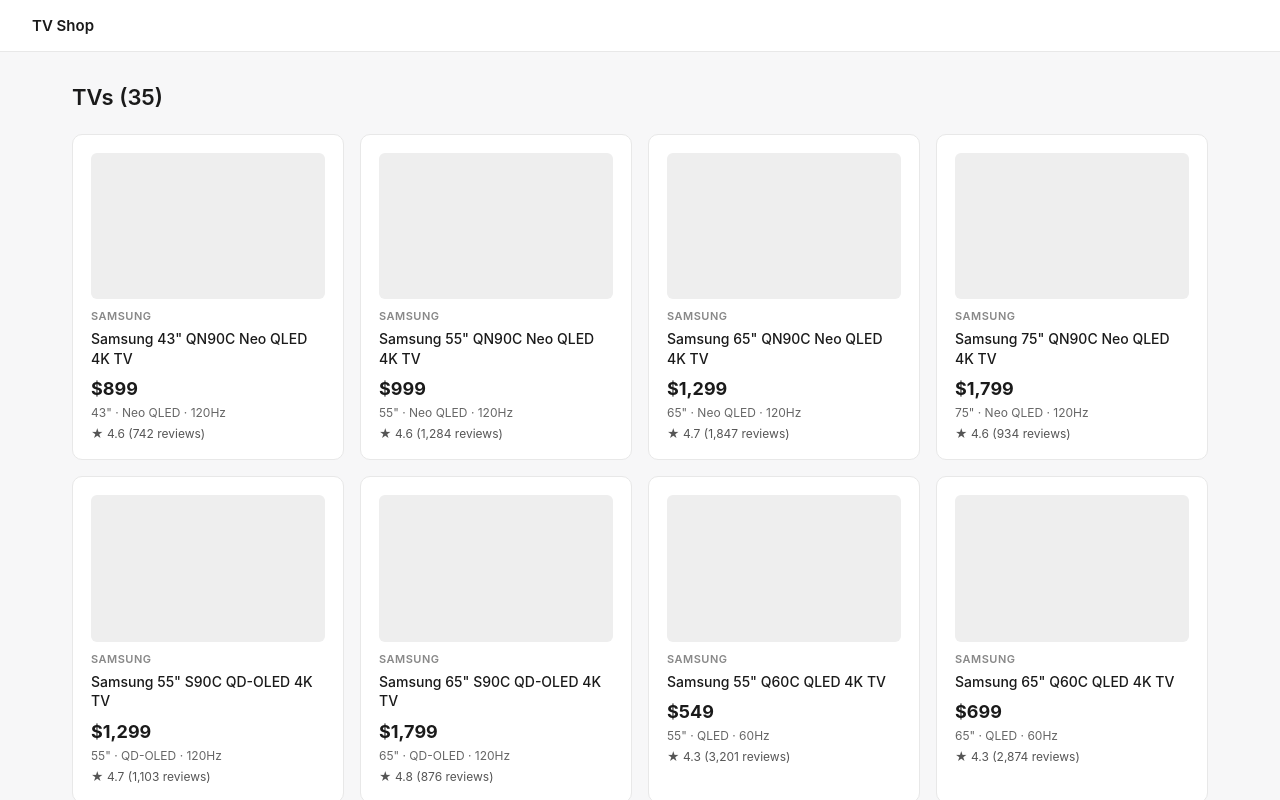
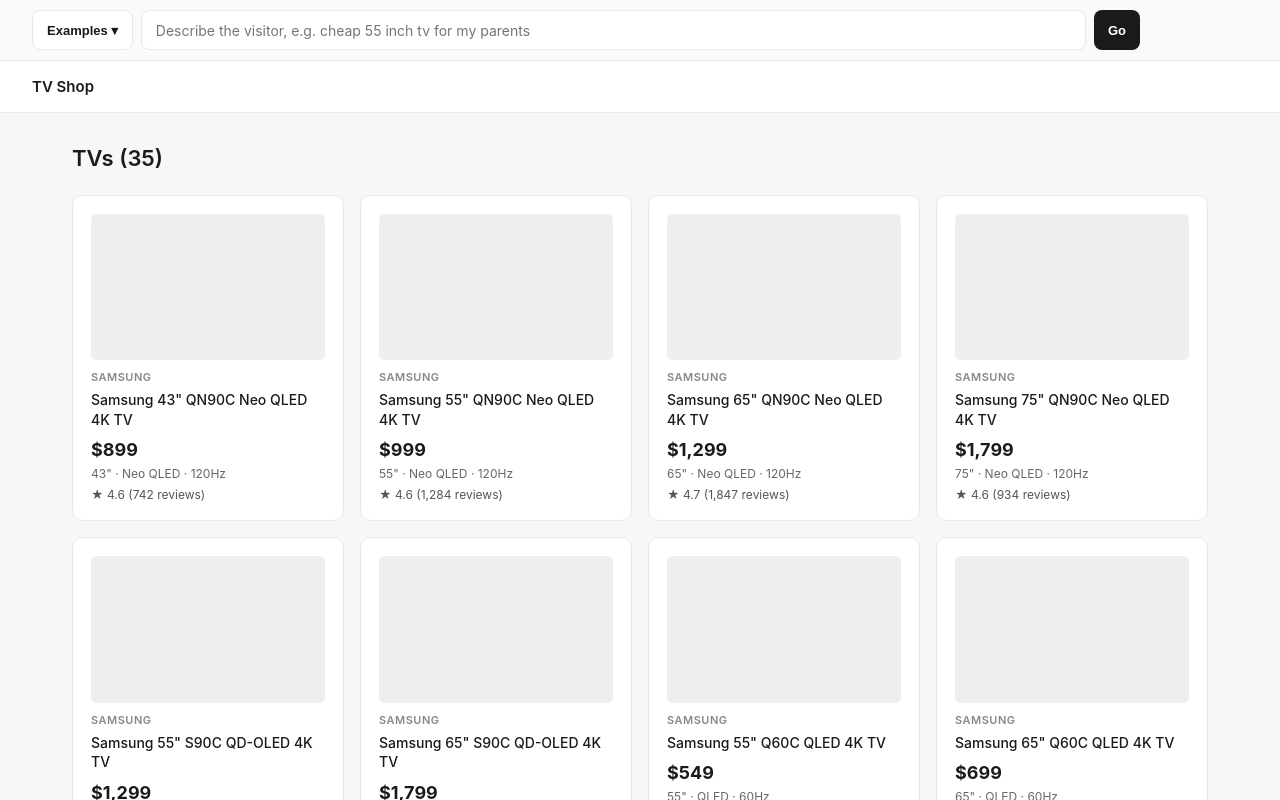
Before and after one commit to WesleyBLDC/coframe-wesleybldc, a Next.js app in the folder agent-engineer-take-home/app/: page / in a window 1280 px wide. Shown: the top 800 px of the page. Built offline with nearby package versions, Linux system fonts and the light colour scheme.

Commit message:
Add test bar with example queries to Coframe storefront
A search style bar above the nav loads the README example visitors or a
typed q, navigates in a transition, and shows a Thinking spinner until
the server render with its LLM call finishes.

```diff
--- a/agent-engineer-take-home/app/src/app/globals.css
+++ b/agent-engineer-take-home/app/src/app/globals.css
@@ -396,3 +396,153 @@
 .bulk-total { font-weight: 700; }
 .bulk-ok { color: #27ae60; }
 .bulk-short { color: #c0392b; font-weight: 600; }
+
+/* ── Test bar ─────────────────────────────────────────────────────────────── */
+
+.testbar {
+  background: #fafafa;
+  border-bottom: 1px solid #e8e8e8;
+  min-height: 60px;
+}
+
+.testbar-inner {
+  display: flex;
+  align-items: center;
+  gap: 8px;
+  padding: 10px 32px;
+}
+
+.testbar-examples { position: relative; }
+
+.testbar-examples-btn,
+.testbar-go {
+  height: 40px;
+  padding: 0 14px;
+  border-radius: 8px;
+  font-size: 13px;
+  font-weight: 600;
+  cursor: pointer;
+  white-space: nowrap;
+}
+
+.testbar-examples-btn {
+  background: #fff;
+  color: #1a1a1a;
+  border: 1px solid #e8e8e8;
+}
+
+.testbar-examples-btn:hover { background: #f2f2f2; }
+
+.testbar-menu {
+  position: absolute;
+  top: 46px;
+  left: 0;
+  z-index: 10;
+  list-style: none;
+  margin: 0;
+  padding: 6px;
+  min-width: 320px;
+  background: #fff;
+  border: 1px solid #e8e8e8;
+  border-radius: 10px;
+  box-shadow: 0 4px 12px rgba(0,0,0,.1);
+}
+
+.testbar-menu button {
+  display: block;
+  width: 100%;
+  padding: 9px 10px;
+  border: none;
+  border-radius: 6px;
+  background: none;
+  font: inherit;
+  font-size: 13px;
+  color: #1a1a1a;
+  text-align: left;
+  cursor: pointer;
+}
+
+.testbar-menu button:hover { background: #f2f2f2; }
+
+.testbar-search {
+  flex: 1;
+  min-width: 0;
+  display: flex;
+  align-items: center;
+  gap: 8px;
+  height: 40px;
+  padding: 0 12px;
+  background: #fff;
+  border: 1px solid #e8e8e8;
+  border-radius: 8px;
+}
+
+.testbar-search:focus-within { border-color: #1a1a1a; }
+
+.testbar-search input {
+  flex: 1;
+  min-width: 0;
+  border: none;
+  outline: none;
+  background: none;
+  font: inherit;
+  font-size: 14px;
+  color: #1a1a1a;
+}
+
+.testbar-chip {
+  display: inline-flex;
+  align-items: center;
+  gap: 4px;
+  padding: 2px 4px 2px 10px;
+  border-radius: 999px;
+  background: #f2f2f2;
+  font-size: 12px;
+  color: #555;
+  white-space: nowrap;
+}
+
+.testbar-chip button {
+  border: none;
+  background: none;
+  font-size: 14px;
+  line-height: 1;
+  color: #888;
+  cursor: pointer;
+  padding: 0 4px;
+}
+
+.testbar-go {
+  background: #1a1a1a;
+  color: #fff;
+  border: none;
+}
+
+.testbar-go:hover { background: #333; }
+.testbar-go:disabled { background: #888; cursor: default; }
+
+.testbar-status {
+  display: inline-flex;
+  align-items: center;
+  gap: 8px;
+  width: 100px;
+  font-size: 13px;
+  color: #555;
+}
+
+.testbar-spinner {
+  width: 16px;
+  height: 16px;
+  border: 2px solid #e8e8e8;
+  border-top-color: #1a1a1a;
+  border-radius: 50%;
+  animation: testbar-spin .7s linear infinite;
+}
+
+@keyframes testbar-spin { to { transform: rotate(360deg); } }
+
+@media (max-width: 768px) {
+  .testbar-inner { flex-wrap: wrap; padding: 10px 16px; }
+  .testbar-search { order: 3; flex-basis: 100%; }
+  .testbar-status { width: auto; }
+}
--- a/agent-engineer-take-home/app/src/app/layout.tsx
+++ b/agent-engineer-take-home/app/src/app/layout.tsx
@@ -1,4 +1,6 @@
 import type { Metadata } from 'next';
+import { Suspense } from 'react';
+import TestBar from '@/components/TestBar';
 import './globals.css';
 
 export const metadata: Metadata = {
@@ -10,6 +12,10 @@
   return (
     <html lang="en">
       <body>
+        {/* useSearchParams in a client component needs a Suspense boundary. */}
+        <Suspense fallback={<div className="testbar" />}>
+          <TestBar />
+        </Suspense>
         <nav>
           <a href="/">TV Shop</a>
         </nav>
--- /dev/null
+++ b/agent-engineer-take-home/app/src/components/TestBar.tsx
@@ -0,0 +1,125 @@
+'use client';
+
+import { useEffect, useState, useTransition } from 'react';
+import { usePathname, useRouter, useSearchParams } from 'next/navigation';
+
+// The README's example visitors, for quick manual testing.
+const EXAMPLES = [
+  {
+    label: 'Non-technical buyer',
+    q: 'i want the best biggest tv i can get for a reasonable price good reviews dont need specs',
+    ids: '',
+  },
+  {
+    label: 'Technical enthusiast comparing OLEDs',
+    q: 'looking for oled or qd-oled only need detailed specs refresh rate hdr want to compare side by side',
+    ids: 'lg-c3-oled-65,samsung-s90c-65,sony-a95l-65',
+  },
+  {
+    label: 'Office procurement, buying in bulk',
+    q: 'buying 5 units for a conference room need reliable trusted brand simple setup best price no new brands',
+    ids: 'sony-x90l-65,samsung-q60c-65,sony-x80l-55',
+  },
+];
+
+function href(q: string, ids: string): string {
+  const params = new URLSearchParams();
+  if (q.trim()) params.set('q', q.trim());
+  if (q.trim() && ids) params.set('ids', ids);
+  const qs = params.toString();
+  return qs ? `/?${qs}` : '/';
+}
+
+export default function TestBar() {
+  const router = useRouter();
+  const pathname = usePathname();
+  const searchParams = useSearchParams();
+  const [q, setQ] = useState(searchParams.get('q') ?? '');
+  const [ids, setIds] = useState(searchParams.get('ids') ?? '');
+  const [open, setOpen] = useState(false);
+  const [isPending, startTransition] = useTransition();
+
+  // Keep the bar in step with the URL (back/forward, links).
+  useEffect(() => {
+    setQ(searchParams.get('q') ?? '');
+    setIds(searchParams.get('ids') ?? '');
+  }, [searchParams]);
+
+  function go(nextQ: string, nextIds: string) {
+    const target = href(nextQ, nextIds);
+    const current = `${pathname}${searchParams.toString() ? `?${searchParams}` : ''}`;
+    // The transition stays pending until the server render (and its LLM call) finishes.
+    startTransition(() => {
+      if (target === current) router.refresh();
+      else router.push(target);
+    });
+  }
+
+  function pick(example: (typeof EXAMPLES)[number]) {
+    setOpen(false);
+    setQ(example.q);
+    setIds(example.ids);
+    go(example.q, example.ids);
+  }
+
+  const idCount = ids ? ids.split(',').filter(Boolean).length : 0;
+
+  return (
+    <div className="testbar">
+      <form
+        className="testbar-inner"
+        onSubmit={e => {
+          e.preventDefault();
+          go(q, ids);
+        }}
+      >
+        <div
+          className="testbar-examples"
+          onBlur={e => {
+            if (!e.currentTarget.contains(e.relatedTarget)) setOpen(false);
+          }}
+        >
+          <button type="button" className="testbar-examples-btn" onClick={() => setOpen(o => !o)} aria-expanded={open}>
+            Examples ▾
+          </button>
+          {open && (
+            <ul className="testbar-menu" role="menu">
+              {EXAMPLES.map(ex => (
+                <li key={ex.label}>
+                  <button type="button" role="menuitem" onClick={() => pick(ex)}>{ex.label}</button>
+                </li>
+              ))}
+            </ul>
+          )}
+        </div>
+
+        <div className="testbar-search">
+          <input
+            name="q"
+            value={q}
+            onChange={e => setQ(e.target.value)}
+            placeholder="Describe the visitor, e.g. cheap 55 inch tv for my parents"
+            aria-label="Visitor context (q)"
+          />
+          {idCount > 0 && (
+            <span className="testbar-chip" title={ids}>
+              {idCount} flagged ID{idCount > 1 ? 's' : ''}
+              <button type="button" aria-label="Clear flagged IDs" onClick={() => setIds('')}>×</button>
+            </span>
+          )}
+        </div>
+
+        <button type="submit" className="testbar-go" disabled={isPending}>Go</button>
+
+        <span className={`testbar-status${isPending ? ' is-pending' : ''}`} aria-live="polite">
+          {isPending && (
+            <>
+              <span className="testbar-spinner" aria-hidden />
+              Thinking…
+            </>
+          )}
+        </span>
+      </form>
+    </div>
+  );
+}
```
